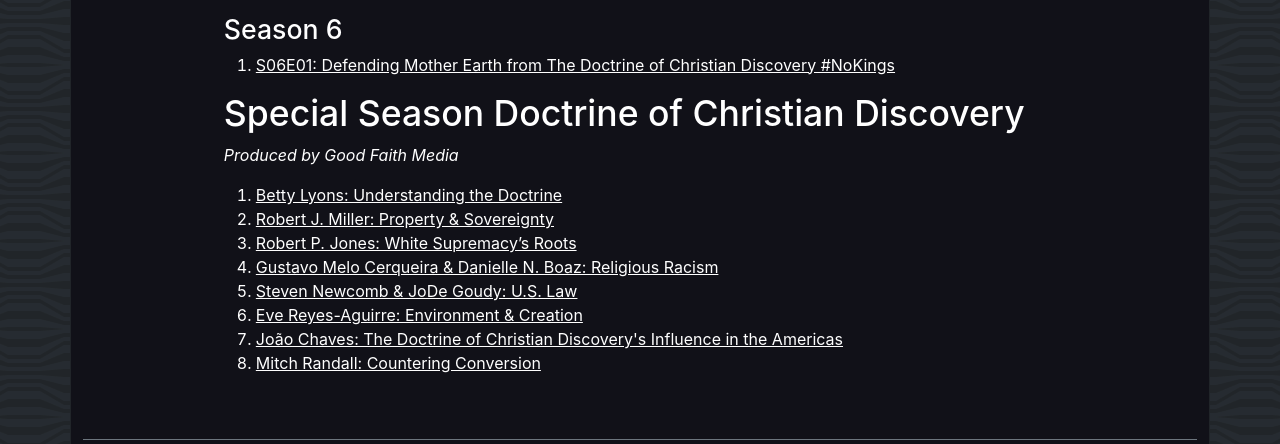
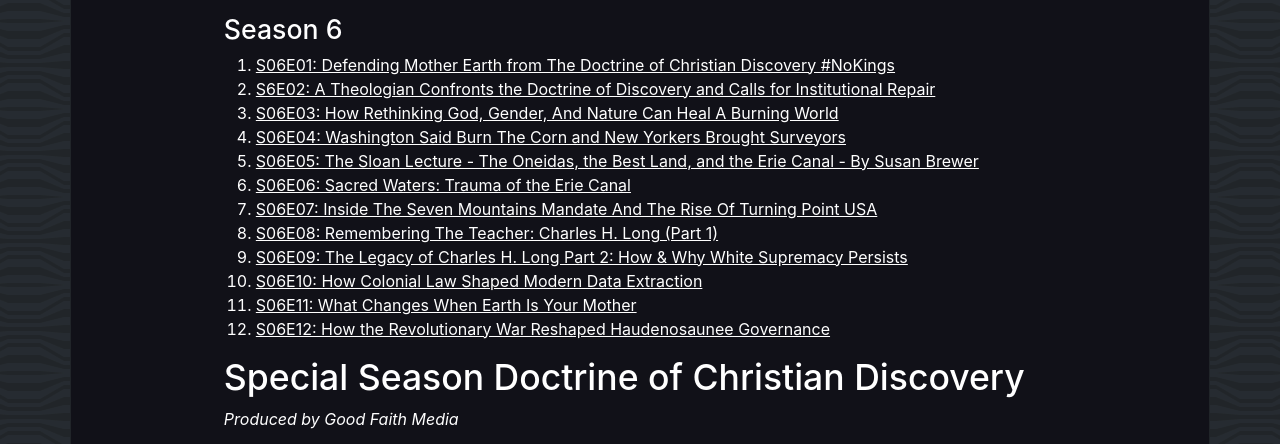
Before and after one commit to adamdjbrett/podcast-doctrineofdiscovery-v2, an Eleventy site: page src/pages/episode-index.md in a window 1280 px wide. Shown: the part 2538-2982 px from the top of the page. Built offline with nearby package versions, Linux system fonts and the light colour scheme; Eleventy itself is replaced by a stand-in of ours; files that its build step writes are made by us from their sources.

Commit message:
Update episode-index.md

```diff
--- a/src/pages/episode-index.md
+++ b/src/pages/episode-index.md
@@ -55,6 +55,17 @@
 
 ### Season 6
 1. [S06E01: Defending Mother Earth from The Doctrine of Christian Discovery #NoKings](https://podcast.doctrineofdiscovery.org/season6/episode-01/)
+2. [S6E02: A Theologian Confronts the Doctrine of Discovery and Calls for Institutional Repair](https://podcast.doctrineofdiscovery.org/season6/episode-02/)
+3. [S06E03: How Rethinking God, Gender, And Nature Can Heal A Burning World](https://podcast.doctrineofdiscovery.org/season6/episode-03/)
+4. [S06E04: Washington Said Burn The Corn and New Yorkers Brought Surveyors](https://podcast.doctrineofdiscovery.org/season6/episode-04/)
+5. [S06E05: The Sloan Lecture - The Oneidas, the Best Land, and the Erie Canal - By Susan Brewer](https://podcast.doctrineofdiscovery.org/season6/episode-05/)
+6. [S06E06: Sacred Waters: Trauma of the Erie Canal](https://podcast.doctrineofdiscovery.org/season6/episode-06/)
+7. [S06E07: Inside The Seven Mountains Mandate And The Rise Of Turning Point USA](https://podcast.doctrineofdiscovery.org/season6/episode-07/)
+8. [S06E08: Remembering The Teacher: Charles H. Long (Part 1)](https://podcast.doctrineofdiscovery.org/season6/episode-08/)
+9. [S06E09: The Legacy of Charles H. Long Part 2: How & Why White Supremacy Persists](https://podcast.doctrineofdiscovery.org/season6/episode-09/)
+10. [S06E10: How Colonial Law Shaped Modern Data Extraction](https://podcast.doctrineofdiscovery.org/season6/episode-10/)
+11. [S06E11: What Changes When Earth Is Your Mother](https://podcast.doctrineofdiscovery.org/season6/episode-11/)
+12. [S06E12: How the Revolutionary War Reshaped Haudenosaunee Governance](https://podcast.doctrineofdiscovery.org/season6/episode-12/)
 
 
 ## [Special Season Doctrine of Christian Discovery](https://megaphone.link/AOOOI9257433215)
```
